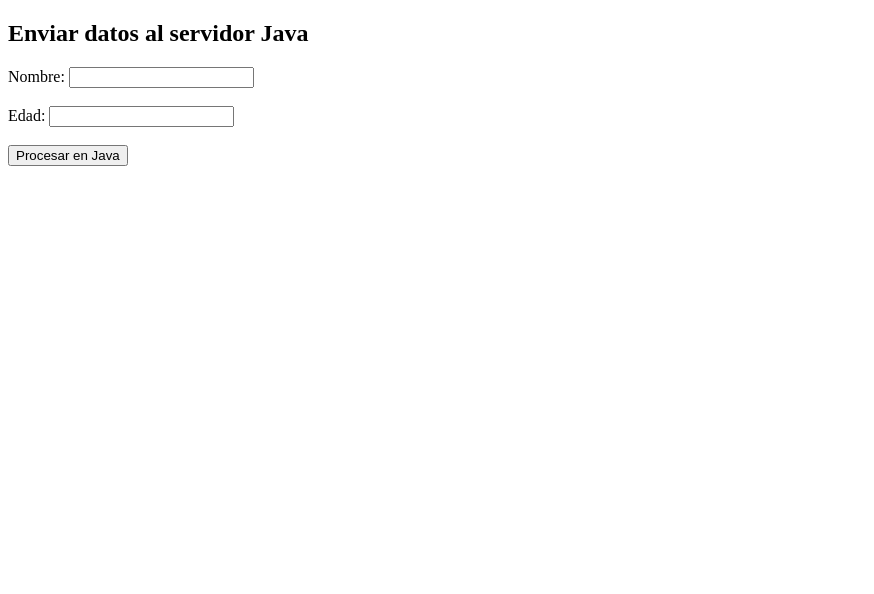
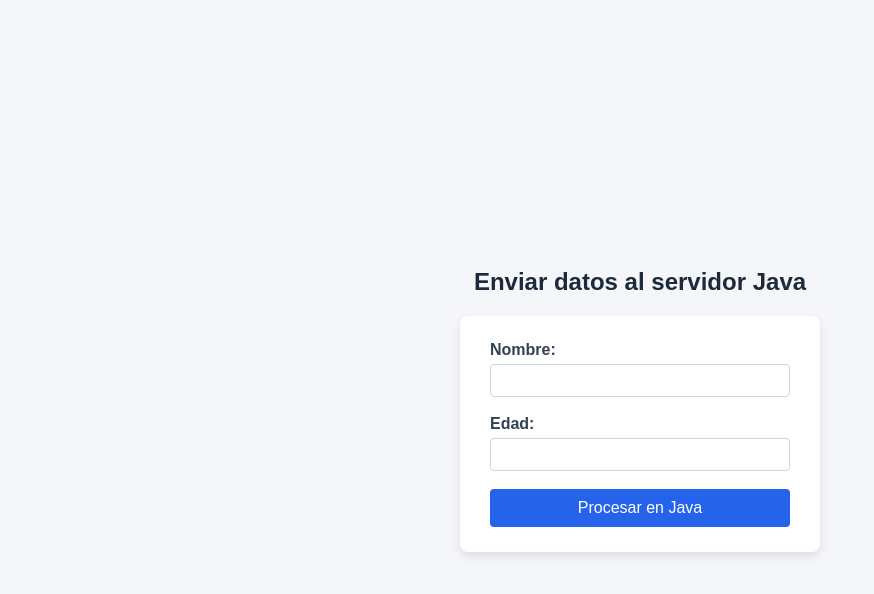
Before and after one commit to prodrigu-ux/practica-http-daw, a plain HTML site: page frontend/index.html in a window 1280 px wide. Shown: the whole page, without its empty margins (0-874 px from the left). Drawn offline with Linux system fonts and the light colour scheme.

Commit message:
Añade estilos.css y lo enlaza en index.html

```diff
--- /dev/null
+++ b/frontend/estilos.css
@@ -0,0 +1,53 @@
+body {
+    font-family: Arial, sans-serif;
+    background-color: #f4f6f9;
+    display: flex;
+    flex-direction: column;
+    align-items: center;
+    justify-content: center;
+    height: 100vh;
+    margin: 0;
+}
+
+h2 {
+    color: #1e293b;
+    margin-bottom: 20px;
+}
+
+form {
+    background-color: #ffffff;
+    padding: 25px 30px;
+    border-radius: 8px;
+    box-shadow: 0 4px 10px rgba(0, 0, 0, 0.1);
+    width: 300px;
+}
+
+label {
+    font-weight: bold;
+    color: #334155;
+    display: block;
+    margin-bottom: 5px;
+}
+
+input {
+    width: 100%;
+    padding: 8px;
+    border: 1px solid #cbd5e1;
+    border-radius: 4px;
+    box-sizing: border-box;
+}
+
+button {
+    width: 100%;
+    padding: 10px;
+    background-color: #2563eb;
+    color: white;
+    border: none;
+    border-radius: 4px;
+    font-size: 16px;
+    cursor: pointer;
+}
+
+button:hover {
+    background-color: #1d4ed8;
+}
--- a/frontend/index.html
+++ b/frontend/index.html
@@ -3,6 +3,7 @@
 <head>
     <meta charset="UTF-8">
     <title>Cliente HTTP - DAW</title>
+    <link rel="stylesheet" href="estilos.css">
 </head>
 <body>
     <h2>Enviar datos al servidor Java</h2>
```
